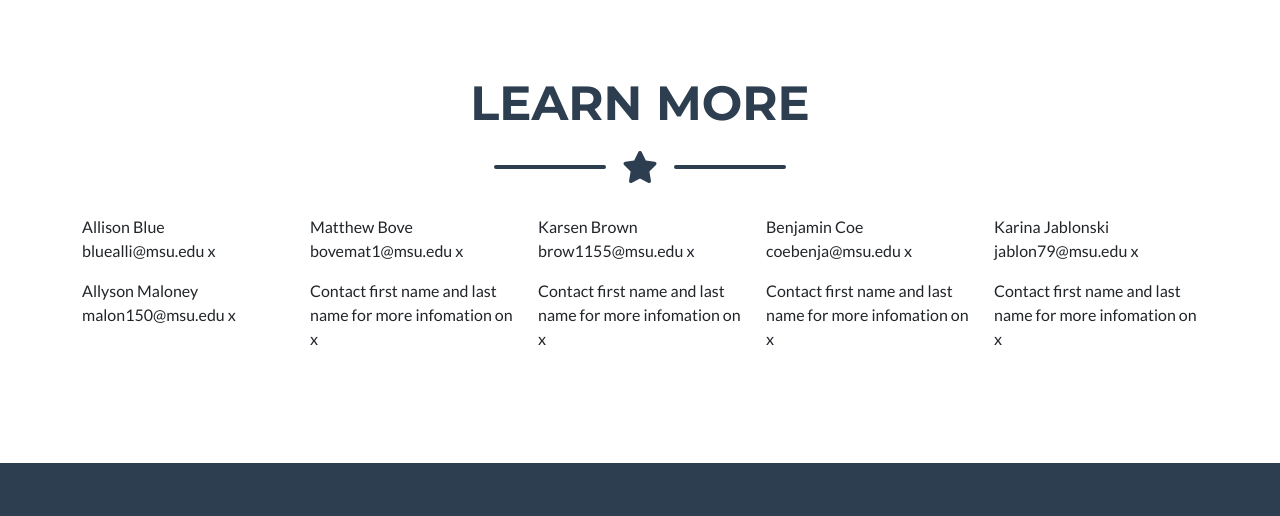
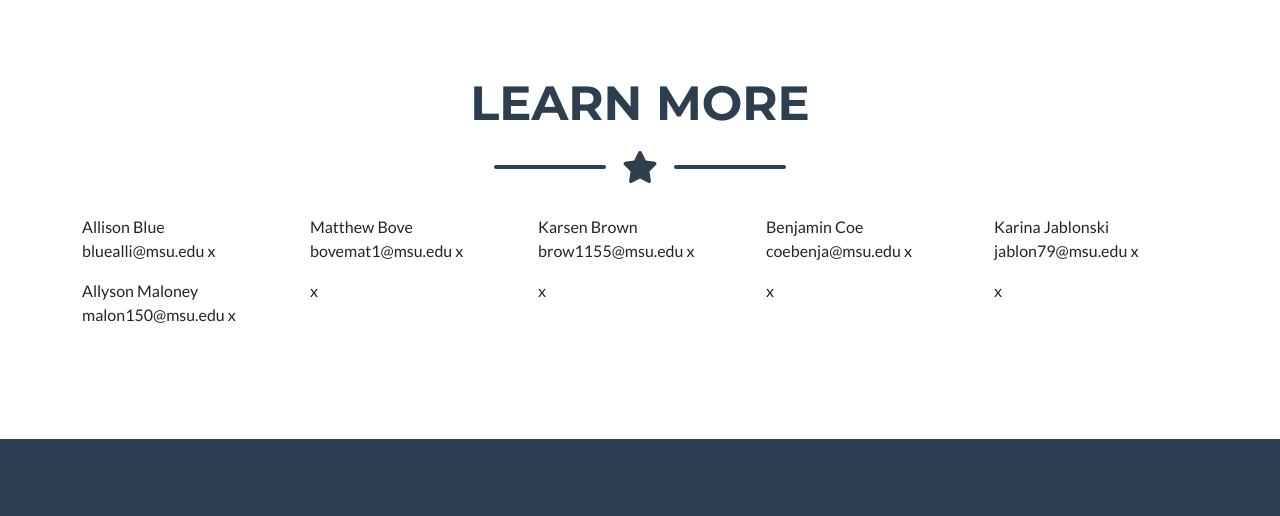
Before and after one commit to gorup6/ISS210sec24group6, a plain HTML site: page index.html in a window 1280 px wide. Shown: the part 2099-2615 px from the top of the page. Drawn offline with nearby package versions, Linux system fonts and the light colour scheme.

Commit message:
Update index.html

```diff
--- a/index.html
+++ b/index.html
@@ -160,10 +160,10 @@
                 </div>
                 <div class="row justify-content-center">
                     <div class="col-sm"><p>Allyson Maloney malon150@msu.edu x</p></div>
-                    <div class="col-sm"><p>Contact first name and last name for more infomation on x</p></div>
-                    <div class="col-sm"><p>Contact first name and last name for more infomation on x</p></div>
-                    <div class="col-sm"><p>Contact first name and last name for more infomation on x</p></div>
-                    <div class="col-sm"><p>Contact first name and last name for more infomation on x</p></div>
+                    <div class="col-sm"><p> x</p></div>
+                    <div class="col-sm"><p> x</p></div>
+                    <div class="col-sm"><p> x</p></div>
+                    <div class="col-sm"><p> x</p></div>
                 </div>
             </div>
         </section>
@@ -197,7 +197,7 @@
                             <div class="row justify-content-center">
                                 <div class="col-lg-8">
                                     <!-- Portfolio Modal - Title-->
-                                    <h2 class="portfolio-modal-title text-secondary text-uppercase mb-0">THE FOLLOWING NIGHTMARE OF STUDENT LOANS</h2>
+                                    <h2 class="portfolio-modal-title text-secondary text-uppercase mb-0">THE NIGHTMARE OF STUDENT LOANS</h2>
                                     <!-- Icon Divider-->
                                     <div class="divider-custom">
                                         <div class="divider-custom-line"></div>
```
